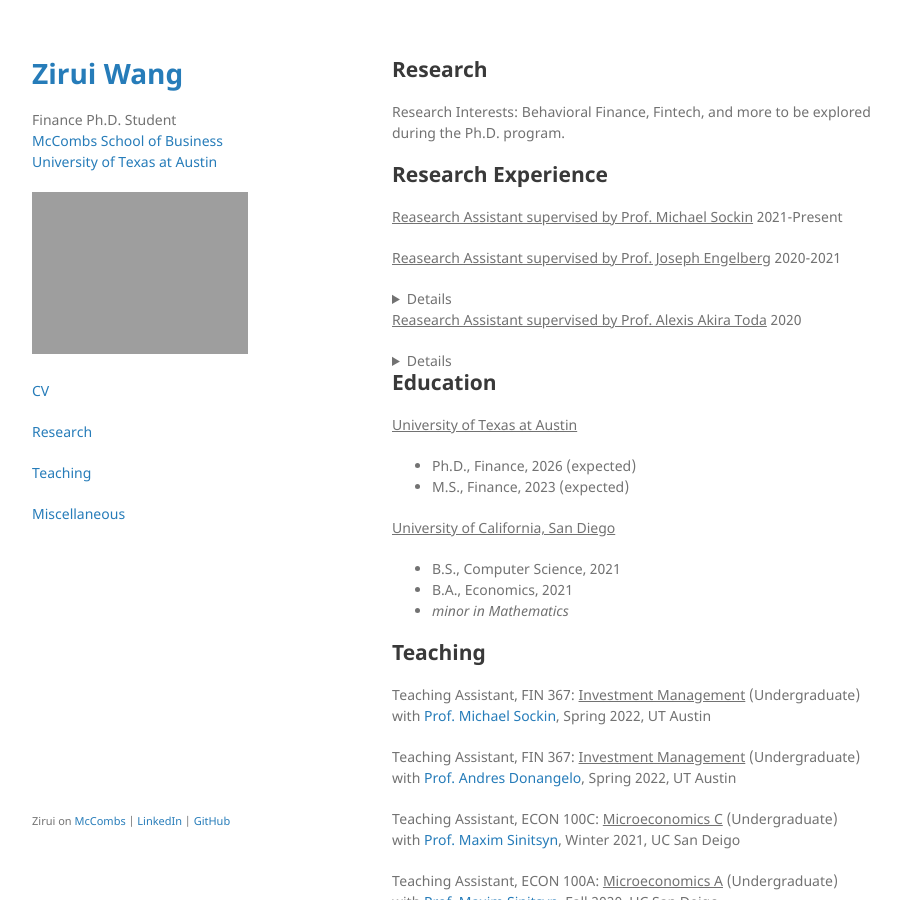
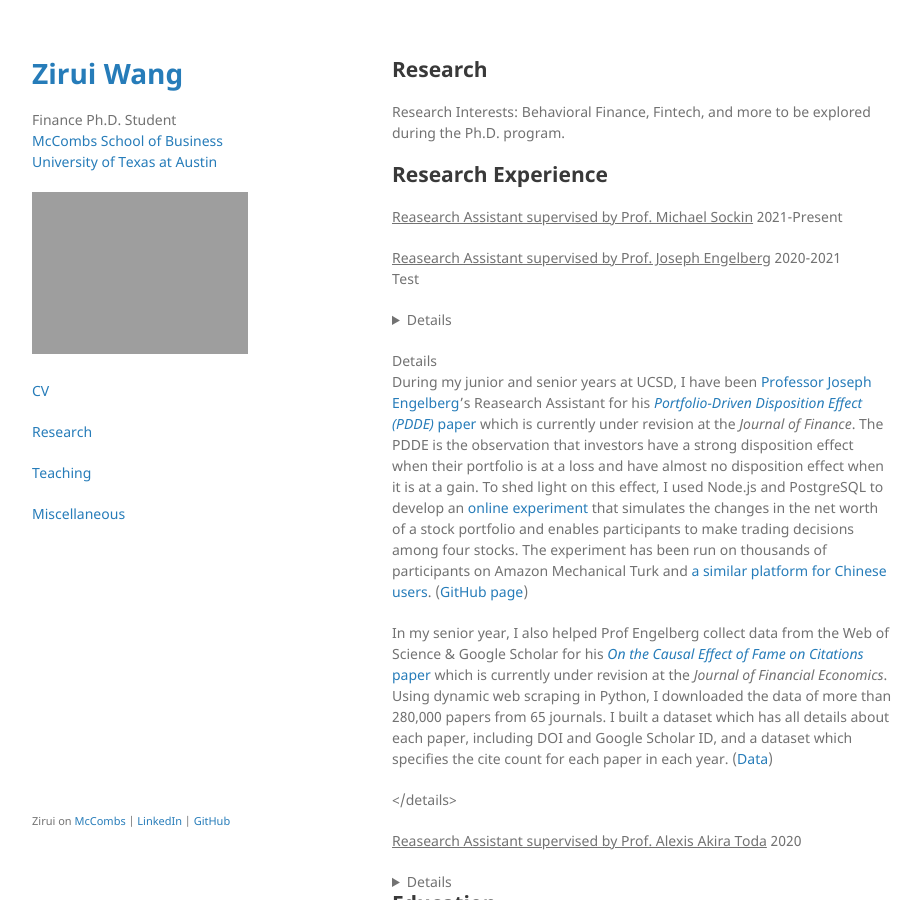
Before and after one commit to HarrisonZiruiWang/HarrisonZiruiWang.github.io, a Jekyll site: the page built from index.md, in a window 1280 px wide and 900 px high. Shown: the whole window, without its empty margins (178-1099 px from the left). Built offline with Jekyll 4.4.1, drawn with Linux system fonts in a browser that asks for light colours; our own code applies the rules of GitHub Pages for plain Markdown files.

Commit message:
Update index.md

```diff
--- a/index.md
+++ b/index.md
@@ -12,7 +12,7 @@ Research Interests: Behavioral Finance, Fintech, and more to be explored during
 <!-- <ins>Reasearch Assistant supervised by Prof. John Griffin</ins> 2021-Present -->
 
 <ins>Reasearch Assistant supervised by Prof. Joseph Engelberg</ins> 2020-2021
-<details>
+Test<details>
   <summary>Details</summary>
   <p>During my junior and senior years at UCSD, I have been <a href="https://rady.ucsd.edu/faculty/directory/engelberg/pub/portfolios/index.htm" target="_blank">Professor Joseph Engelberg</a>’s Reasearch Assistant for his <a href="https://rady.ucsd.edu/faculty/directory/engelberg/pub/portfolios/PDDE.pdf" target="_blank"><i>Portfolio-Driven Disposition Effect (PDDE)</i> paper</a> which is currently under revision at the <i>Journal of Finance</i>. The PDDE is the observation that investors have a strong disposition effect when their portfolio is at a loss and have almost no disposition effect when it is at a gain. To shed light on this effect, I used Node.js and PostgreSQL to develop an <a href="https://gamestocktrading.herokuapp.com/" target="_blank">online experiment</a> that simulates the changes in the net worth of a stock portfolio and enables participants to make trading decisions among four stocks. The experiment has been run on thousands of participants on Amazon Mechanical Turk and <a href="https://stocktradinggame-chinese.herokuapp.com/" target="_blank">a similar platform for Chinese users</a>. (<a href="https://github.com/HarrisonZiruiWang/stocktradinggame" target="_blank">GitHub page</a>)</p>
   <p>In my senior year, I also helped Prof Engelberg collect data from the Web of Science & Google Scholar for his <a href="https://papers.ssrn.com/sol3/papers.cfm?abstract_id=3565487" target="_blank"><i>On the Causal Effect of Fame on Citations</i> paper</a> which is currently under revision at the <i>Journal of Financial Economics</i>. Using dynamic web scraping in Python, I downloaded the data of more than 280,000 papers from 65 journals. I built a dataset which has all details about each paper, including DOI and Google Scholar ID, and a dataset which specifies the cite count for each paper in each year. (<a href="https://drive.google.com/drive/folders/1Osw5JYMwvkv1bYBbtImAW9E6M0ebmUJy?usp=sharing" target="_blank">Data</a>)</p>
```
